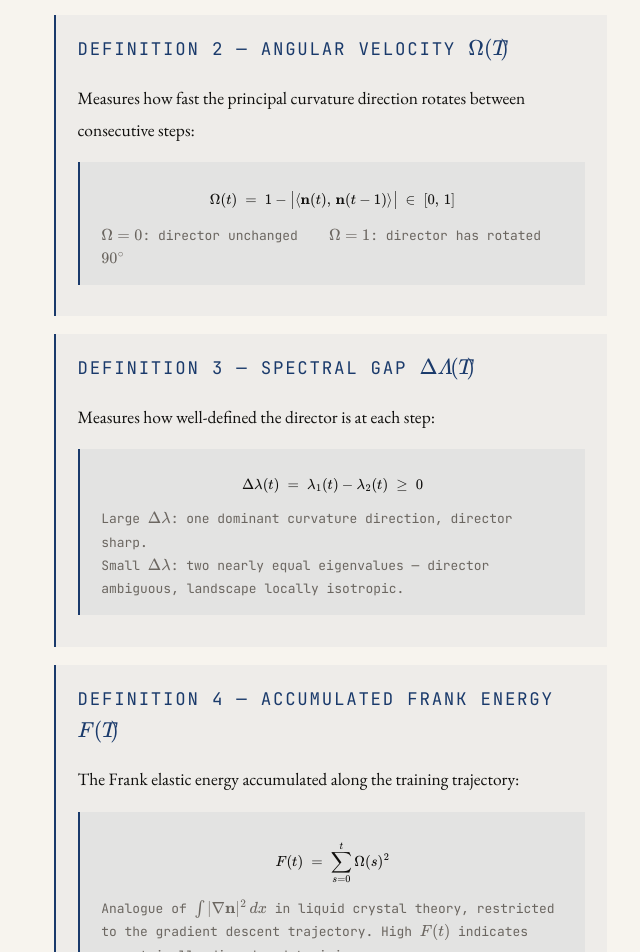
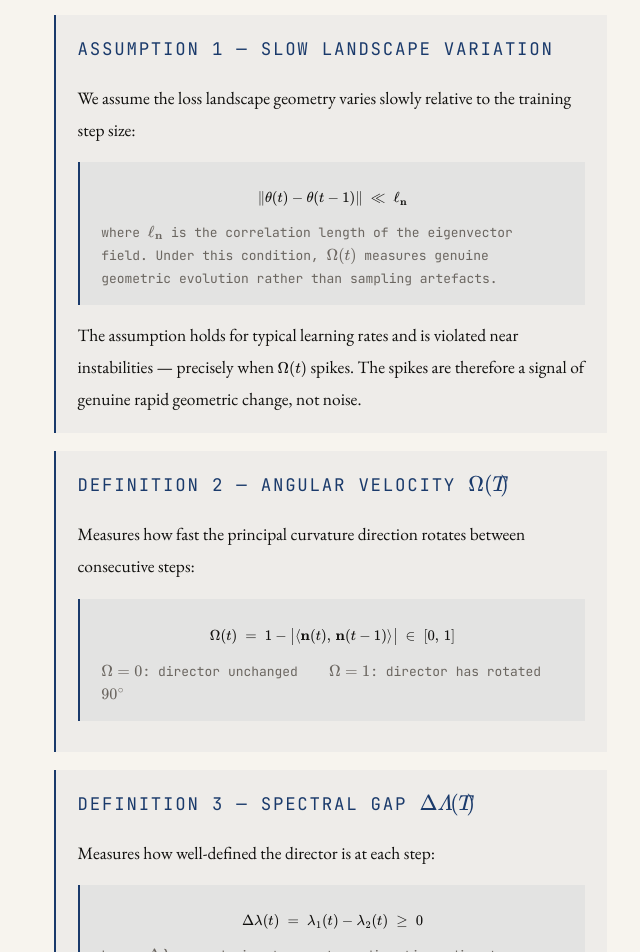
Before and after one commit to ranjith-CH/nematic-loss-landscapes, a plain HTML site: page index.html in a window 1280 px wide. Shown: the part 1707-2659 px from the top of the page, without its empty margins (387-1027 px from the left). Drawn offline with nearby package versions, Linux system fonts and the light colour scheme.

Commit message:
Update index.html

```diff
--- a/index.html
+++ b/index.html
@@ -147,6 +147,16 @@
     </div>
 
     <div class="def-block">
+      <p class="def-title">Assumption 1 &mdash; Slow Landscape Variation</p>
+      <p class="def-body">We assume the loss landscape geometry varies slowly relative to the training step size:</p>
+      <div class="math-block">
+        \[ \|\theta(t) - \theta(t-1)\| \;\ll\; \ell_{\mathbf{n}} \]
+        <span class="math-comment">where \(\ell_{\mathbf{n}}\) is the correlation length of the eigenvector field. Under this condition, \(\Omega(t)\) measures genuine geometric evolution rather than sampling artefacts.</span>
+      </div>
+      <p class="def-body">The assumption holds for typical learning rates and is violated near instabilities — precisely when \(\Omega(t)\) spikes. The spikes are therefore a signal of genuine rapid geometric change, not noise.</p>
+    </div>
+
+    <div class="def-block">
       <p class="def-title">Definition 2 &mdash; Angular Velocity \(\Omega(t)\)</p>
       <p class="def-body">Measures how fast the principal curvature direction rotates between consecutive steps:</p>
       <div class="math-block">
```
